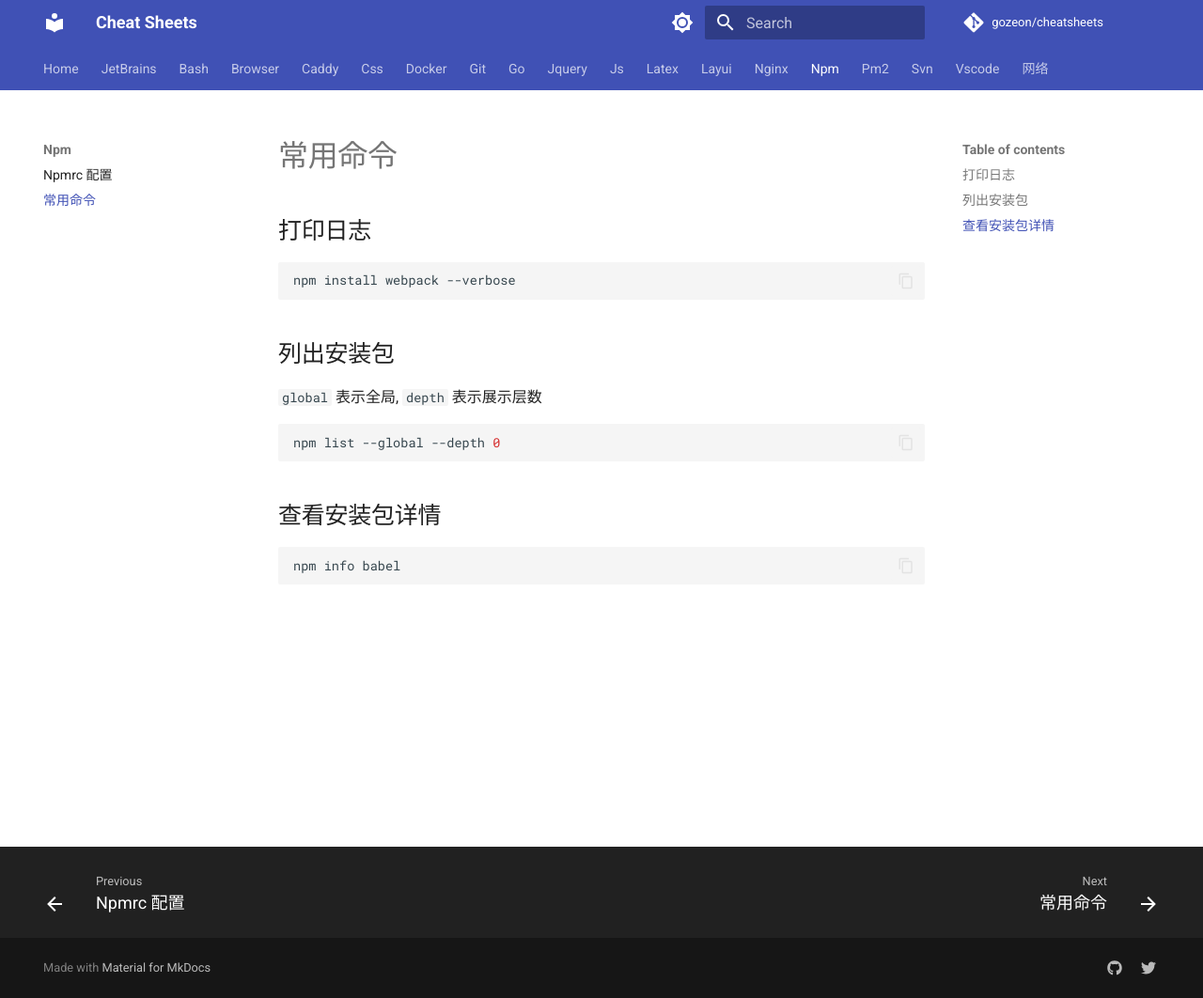
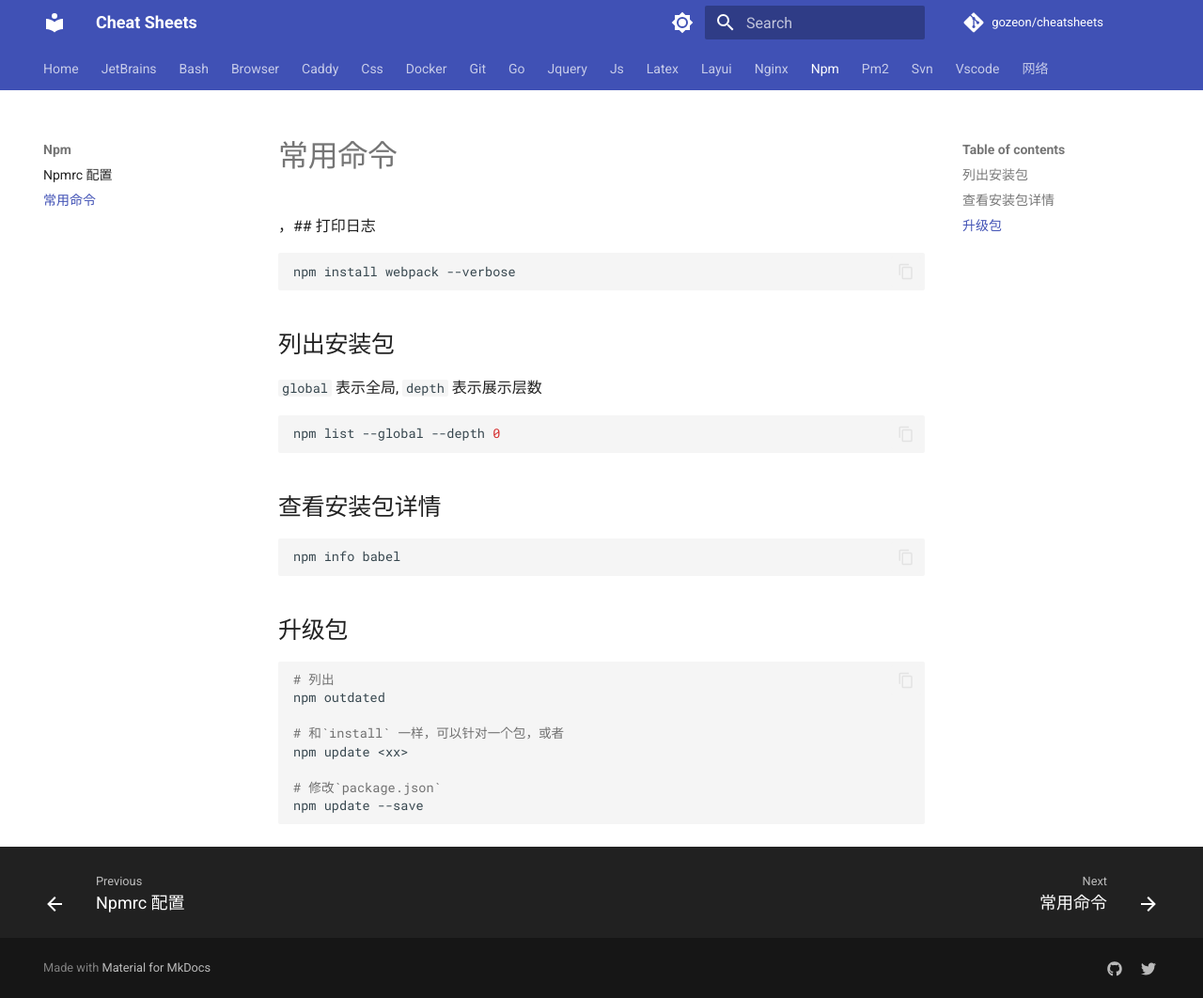
Before and after one commit to gozeon/cheatsheets, an MkDocs documentation site: the page built from docs/npm/常用命令.md, in a window 1280 px wide and 1062 px high. Shown: the whole window at 94% size. Built offline with MkDocs 1.6.1 and Material for MkDocs 9.7.7, drawn with Linux system fonts in a browser that asks for light colours; comment, search, counter and statistics services are not loaded.

Commit message:
Update 常用命令.md

````diff
--- a/docs/npm/常用命令.md
+++ b/docs/npm/常用命令.md
@@ -1,4 +1,4 @@
-## 打印日志
+，## 打印日志
 
 ```bash
 npm install webpack --verbose
@@ -17,3 +17,16 @@
 ```bash
 npm info babel
 ```
+
+## 升级包
+
+```bash
+# 列出
+npm outdated
+
+# 和`install` 一样，可以针对一个包，或者
+npm update <xx>
+
+# 修改`package.json`
+npm update --save
+```
````
